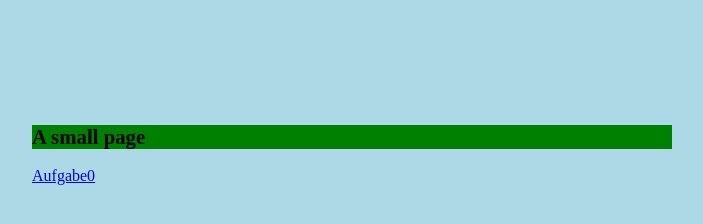
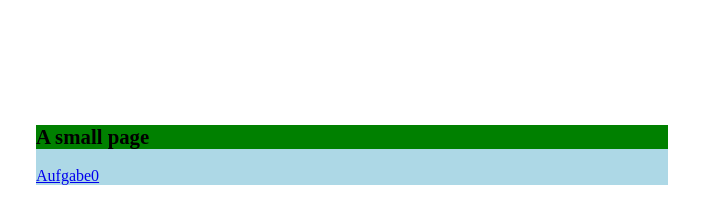
Before and after one commit to obiwan1337/Obiwan1337.github.io, a plain HTML site: page index.html in a window 1280 px wide. Shown: the whole page, without its empty margins (288-991 px from the left). Drawn offline with Linux system fonts and the light colour scheme.

Commit message:
Add files via upload

```diff
--- a/index.css
+++ b/index.css
@@ -1,18 +1,16 @@
-body {
+main {
   margin-left: 25%;
   margin-right:25%;
   background-color: lightblue;
 }
+h2 {
+  background-color: green;
+  font-size: 1.3em;
+}
+section {
 
+}
 #burg {
   height: 100px;
     max-width: 100%;
  }
-
- main{
-    position:relative;
- }
-h2 {
-  background-color: green;
-  font-size: 1.3em;
-}
--- a/index.html
+++ b/index.html
@@ -11,7 +11,7 @@
 
 		</div>
 	</header>
-	<main id= "">
+	<main>
     <div>
         <h2>A small page</h2>
 
```
